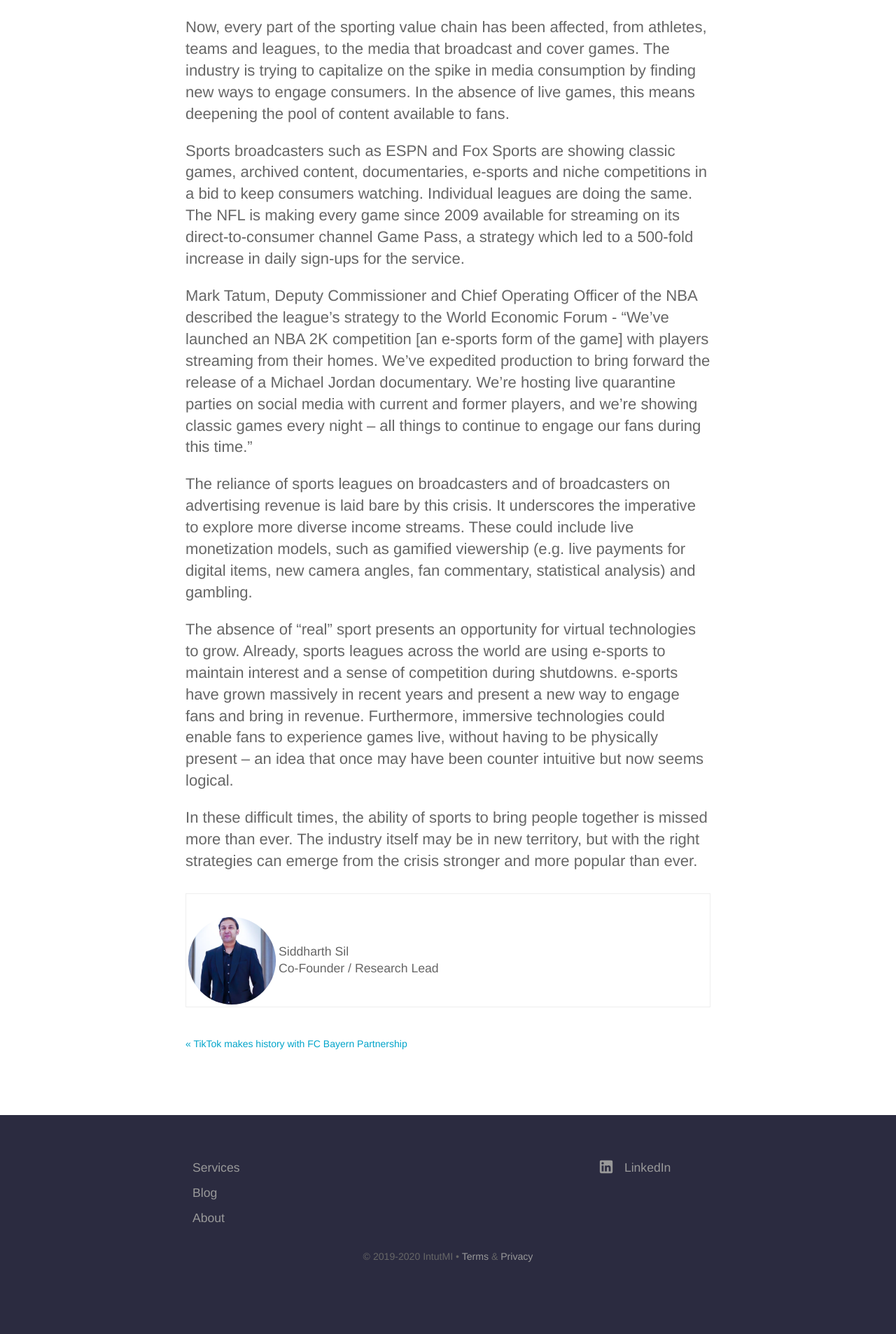
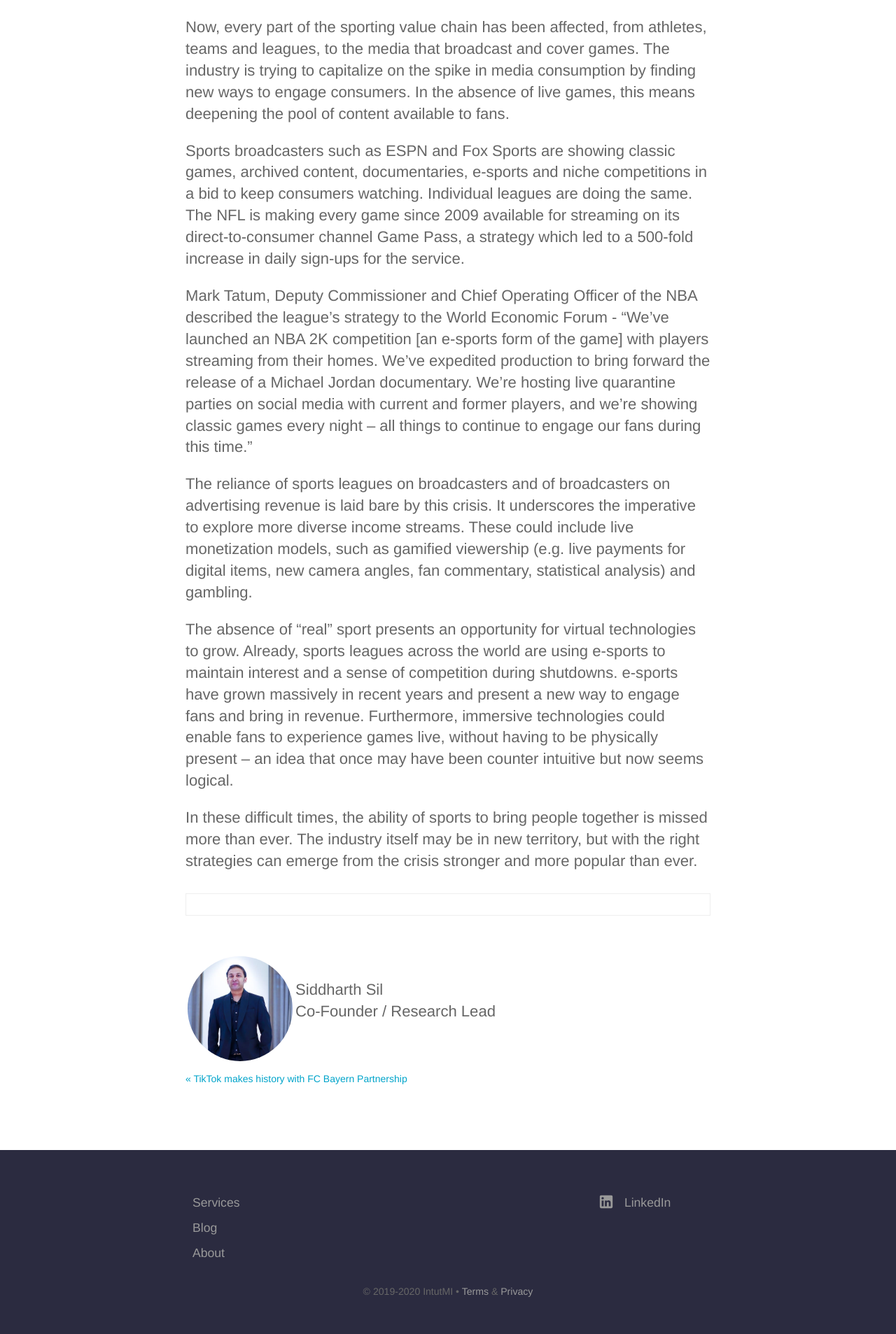
Before and after one commit to intutdev/intutmi.github.io, a Jekyll site: the page built from _posts/2020-05-20-sports-in-the-time-of-covid-19-pandemic.md, in a window 1280 px wide. Shown: the part 2156-4063 px from the top of the page at 70% size. Built offline with Jekyll 4.4.1, drawn with Linux system fonts in a browser that asks for light colours; before the commit the page ends 4013 px from its top, so only the background shows below that.

Commit message:
Updated '_layouts/post.html' via CloudCannon

```diff
--- a/_layouts/post.html
+++ b/_layouts/post.html
@@ -8,12 +8,12 @@ layout: page
 	<div class="post-content">
 		{{ content }}
 
-		<div class="author">
-		{% assign author_id = page.author_staff_member | prepend: "/staff_members/" | append: "/" %}
-		{% assign author = site.staff_members | where: "url", author_id | first %}
 	    	<table>
                 <tbody>
+                	<div class="author">
                     <tr>
+                   	{% assign author_id = page.author_staff_member | prepend: "/staff_members/" | append: "/" %}
+            		{% assign author = site.staff_members | where: "url", author_id | first %}
                         <td>
                             <div class="square-image"><img src="{% include relative-src.html src=author.image_path %}" alt="{{ author.name }}"/></div>
                         </td>
@@ -24,10 +24,10 @@ layout: page
                     			{{ author.blurb }}
                 			</p>
                         </td>
+                      </div>
                     </tr>
                 </tbody>
             </table>
-		</div>
 
 		<div class="blog-navigation">
 			{% if page.previous.url %}
```
